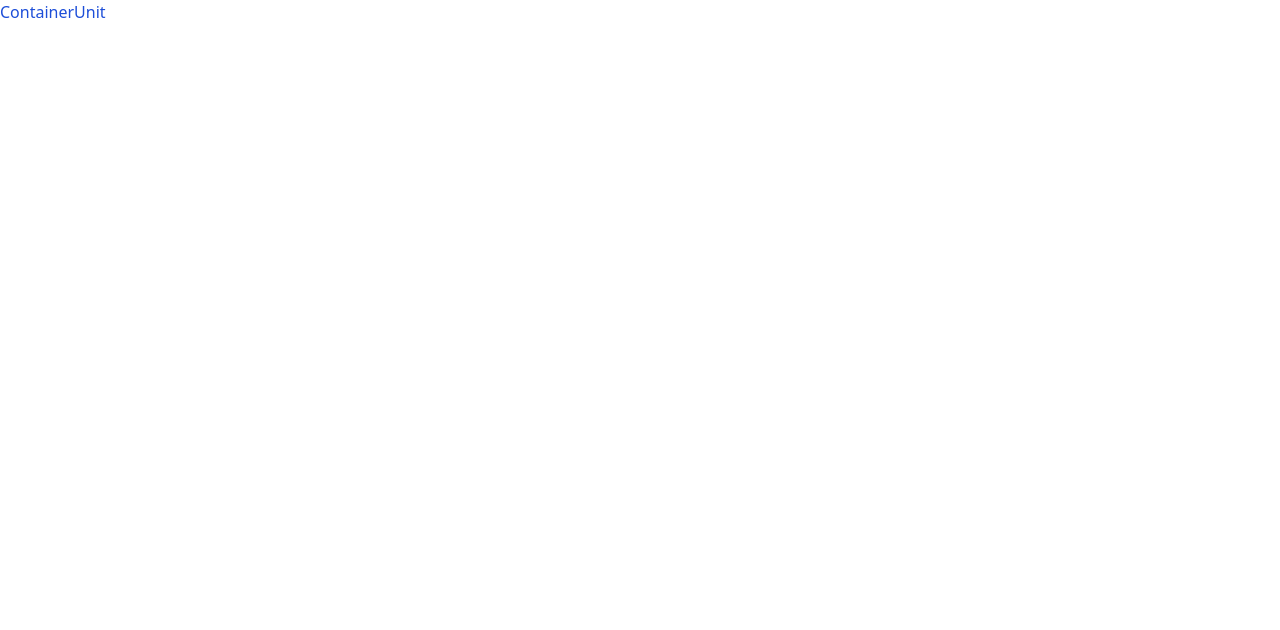
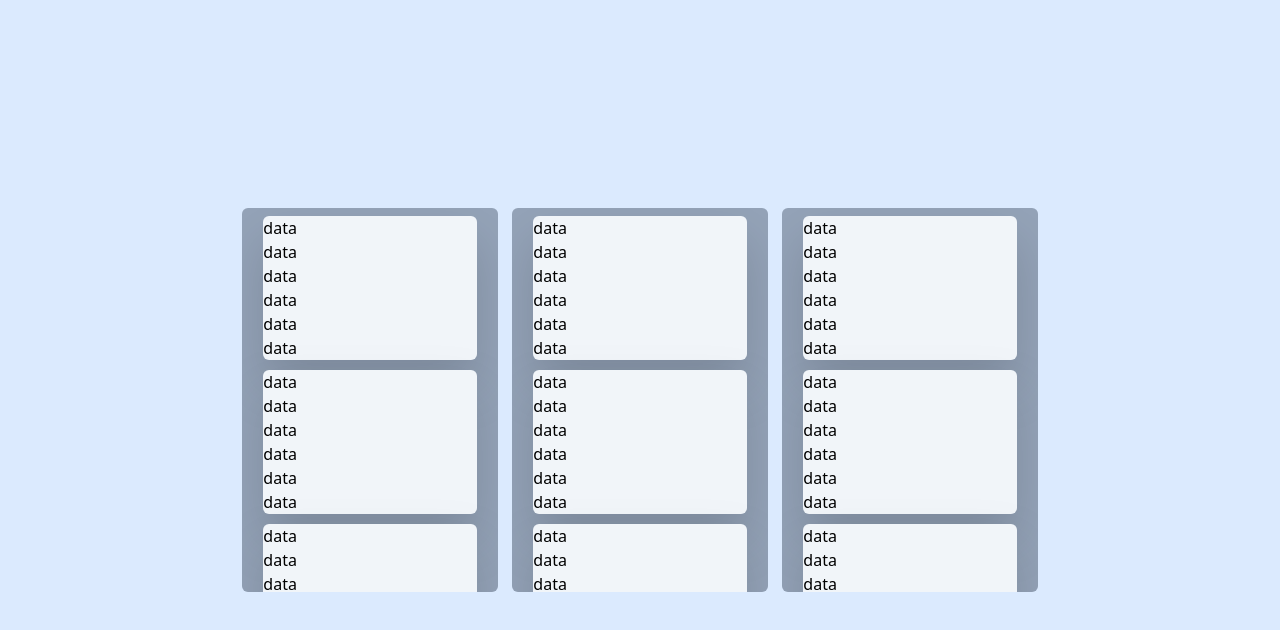
Before and after one commit to oslabs-beta/Orcastration, a React app: page / in a window 1280 px wide. Shown: the top 630 px of the page. Built offline with nearby package versions, Linux system fonts and the light colour scheme.

Commit message:
skeleton for worker components, basic scroll functionality

```diff
--- a/app/src/components/App.jsx
+++ b/app/src/components/App.jsx
@@ -1,10 +1,13 @@
 import * as React from 'react';
-import ContainerUnit from './ContainerUnit';
+import WorkerComponent from './WorkerComponent';
 
 const App = (props) => {
   return (
-    <div>
-      <ContainerUnit />
+    <div className='flex items-center justify-center min-h-screen bg-blue-100 gap-x-3.5'>
+      <WorkerComponent />
+      <WorkerComponent />
+      <WorkerComponent />
+
     </div>
   )
 };
--- /dev/null
+++ b/app/src/components/ContainerComponent.jsx
@@ -0,0 +1,16 @@
+import React from "react";
+
+export default function ContainerComponent() {
+  return (
+    <div className="bg-slate-100 w-5/6 min-h-fit snap-start scroll-mt-2 drop-shadow-2xl rounded-md">
+      <ul>
+        <li>data</li>
+        <li>data</li>
+        <li>data</li>
+        <li>data</li>
+        <li>data</li>
+        <li>data</li>
+      </ul>
+    </div>
+  )
+}
--- a/app/src/components/ContainerUnit.jsx
+++ /dev/null
@@ -1,7 +0,0 @@
-import React from "react"
-
-export default function ContainerUnit() {
-  return (
-      <h1 className=".md:text-sm text-blue-700">ContainerUnit</h1>
-  )
-}
--- /dev/null
+++ b/app/src/components/WorkerComponent.jsx
@@ -0,0 +1,16 @@
+import React from "react";
+import ContainerComponent from "./ContainerComponent";
+
+export default function WorkerComponent() {
+  return (
+    <div className="w-64 h-96 bg-slate-400 flex flex-col items-center justify-items-end gap-y-2.5 overflow-auto snap-y scroll-smooth pt-2.5 rounded-md">
+      <ContainerComponent />
+      <ContainerComponent />
+      <ContainerComponent />
+      <ContainerComponent />
+      <ContainerComponent />
+      <ContainerComponent />
+      <ContainerComponent />
+    </div>
+  )
+}
--- a/app/src/index.css
+++ b/app/src/index.css
@@ -1,3 +1,24 @@
 @tailwind base;
 @tailwind components;
 @tailwind utilities;
+
+/* ===== Scrollbar CSS ===== */
+  /* Firefox */
+  * {
+    scrollbar-width: auto;
+    scrollbar-color: #919191 #ffffff;
+  }
+
+  /* Chrome, Edge, and Safari */
+  *::-webkit-scrollbar {
+    width: 8px;
+  }
+
+  *::-webkit-scrollbar-track {
+    background: none;
+  }
+
+  *::-webkit-scrollbar-thumb {
+    background-color: #ececec;
+    border-radius: .375rem;
+  }
```
